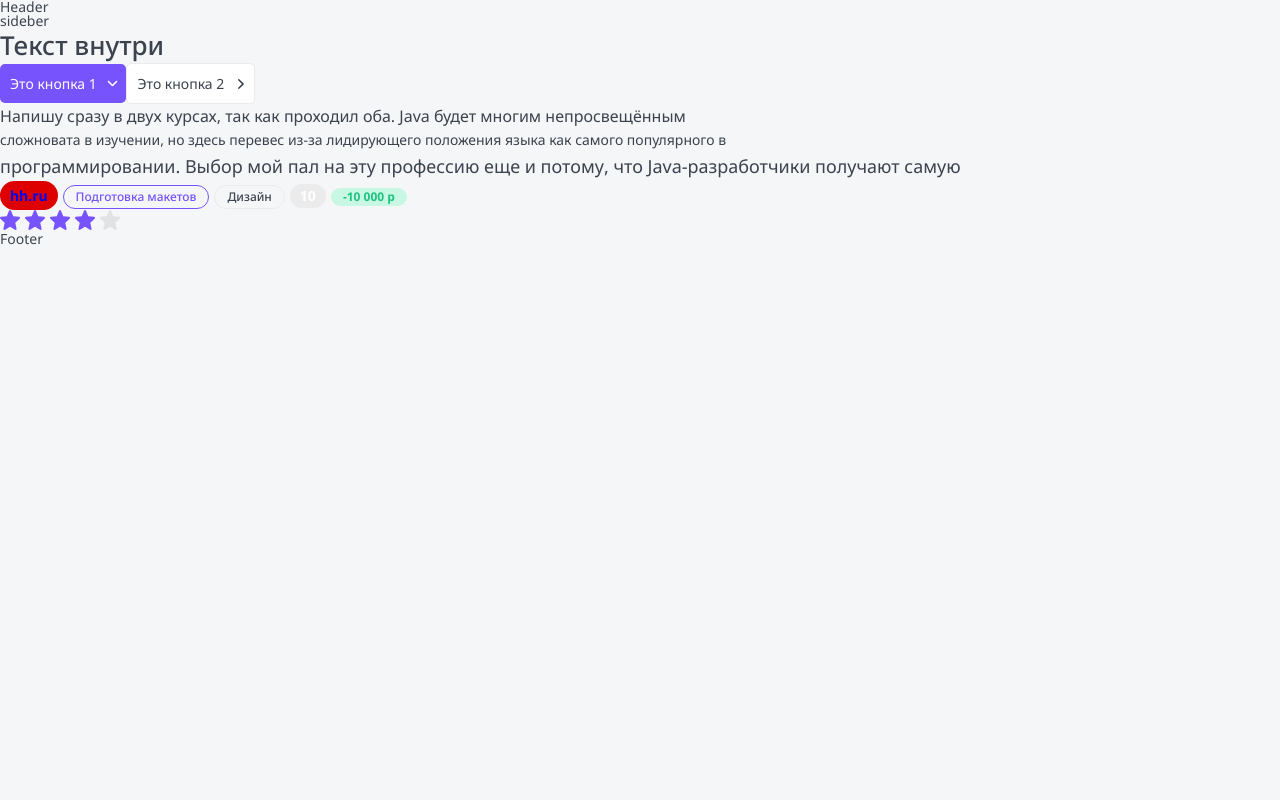
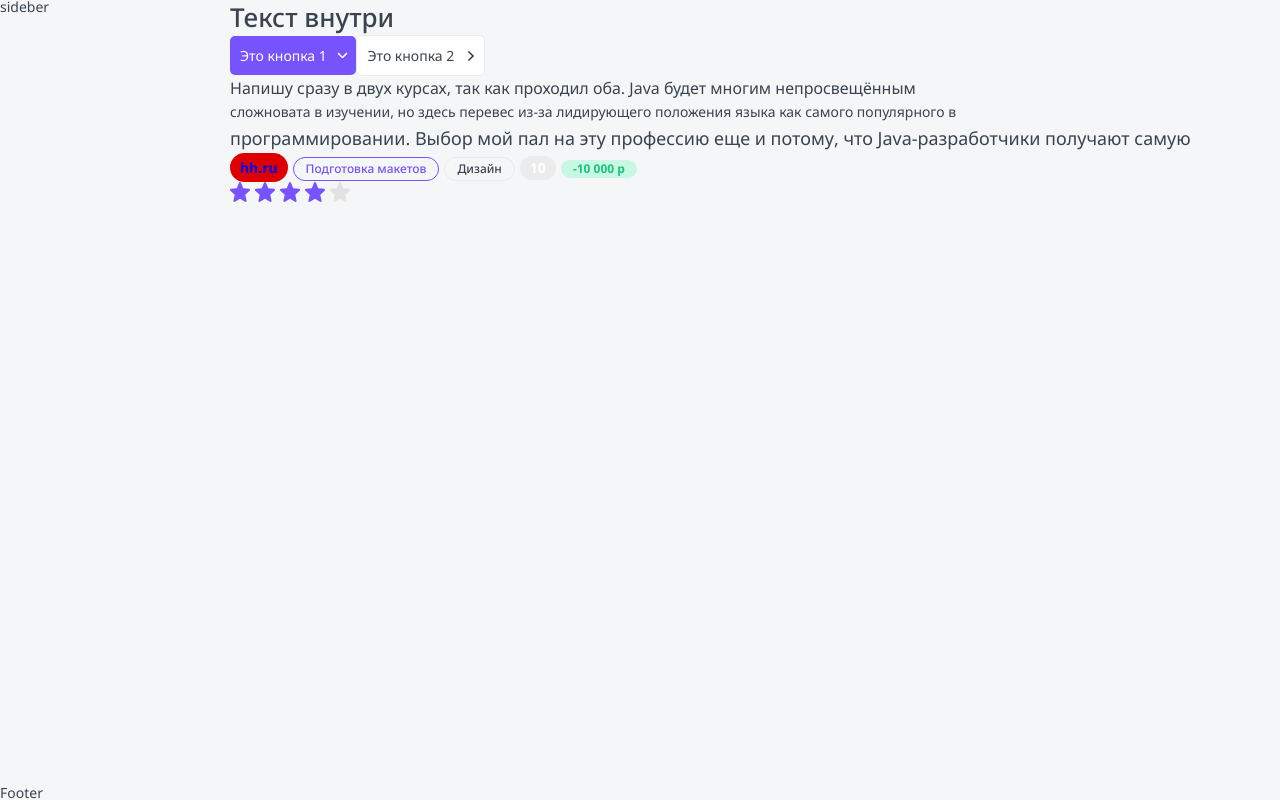
Before and after one commit to mister-Mandarin/udemy-react-cource, a Next.js app: page / in a window 1280 px wide. Built offline with nearby package versions, Linux system fonts and the light colour scheme.

Commit message:
grid сетка сайта. Layout

```diff
--- a/layout/Header/Header.tsx
+++ b/layout/Header/Header.tsx
@@ -1,5 +1,5 @@
 import cn from 'classnames';
-import styles from '@/components/Ptag/Sidebar.module.css';
+import styles from '@/layout/Header/Header.module.css';
 import {HeaderProps} from '@/layout/Header/Header.props';
 
 export const Header = ({...prors}: HeaderProps): JSX.Element => {
--- a/layout/Layout.module.css
+++ b/layout/Layout.module.css
@@ -0,0 +1,47 @@
+.wrapper {
+    display: grid;
+    grid-template-columns: auto 230px minmax(320px, 1200px) auto;
+
+    min-height: 100vh;
+    grid-template-rows: auto 1fr auto;
+    grid-template-areas:
+		". header header ."
+		". sidebar body ."
+		"footer footer footer footer";
+}
+
+.header {
+    grid-area: header;
+
+    display: none;
+}
+
+.sidebar {
+    grid-area: sidebar;
+}
+
+.body {
+    grid-area: body;
+}
+
+.footer {
+    grid-area: footer;
+}
+
+@media (width <= 765px) {
+    .wrapper {
+        grid-template-columns: minmax(320px, 1fr);
+        grid-template-areas:
+			"header"
+			"body"
+			"footer";
+    }
+
+    .sidebar {
+        display: none;
+    }
+
+    .header {
+        display: block;
+    }
+}
--- a/layout/Layout.tsx
+++ b/layout/Layout.tsx
@@ -1,24 +1,21 @@
-import {PtagProps} from '@/components/Ptag/Ptag.props';
 import cn from 'classnames';
-import styles from '@/components/Ptag/Ptag.module.css';
-import {LayoutProps} from '@/layout/Layout.props';
+import styles from './Layout.module.css';
+import {LayoutProps} from './Layout.props';
 import React, {FunctionComponent} from 'react';
-import {Header} from '@/layout/Header/Header';
-import {Sidebar} from '@/layout/Sidebar/Sidebar';
-import {Footer} from '@/layout/Footer/Footer';
+import {Header} from './Header/Header';
+import {Sidebar} from './Sidebar/Sidebar';
+import {Footer} from './Footer/Footer';
 
 const Layout = ({children}: LayoutProps): JSX.Element => {
     return (
-        <>
-            <Header/>
-            <div>
-                <Sidebar/>
-                <div>
-                    {children}
-                </div>
+        <div className={styles.wrapper}>
+            <Header className={styles.header}/>
+            <Sidebar className={styles.sidebar}/>
+            <div className={styles.body}>
+                {children}
             </div>
-            <Footer/>
-        </>
+            <Footer className={styles.footer}/>
+        </div>
     );
 };
 
```
